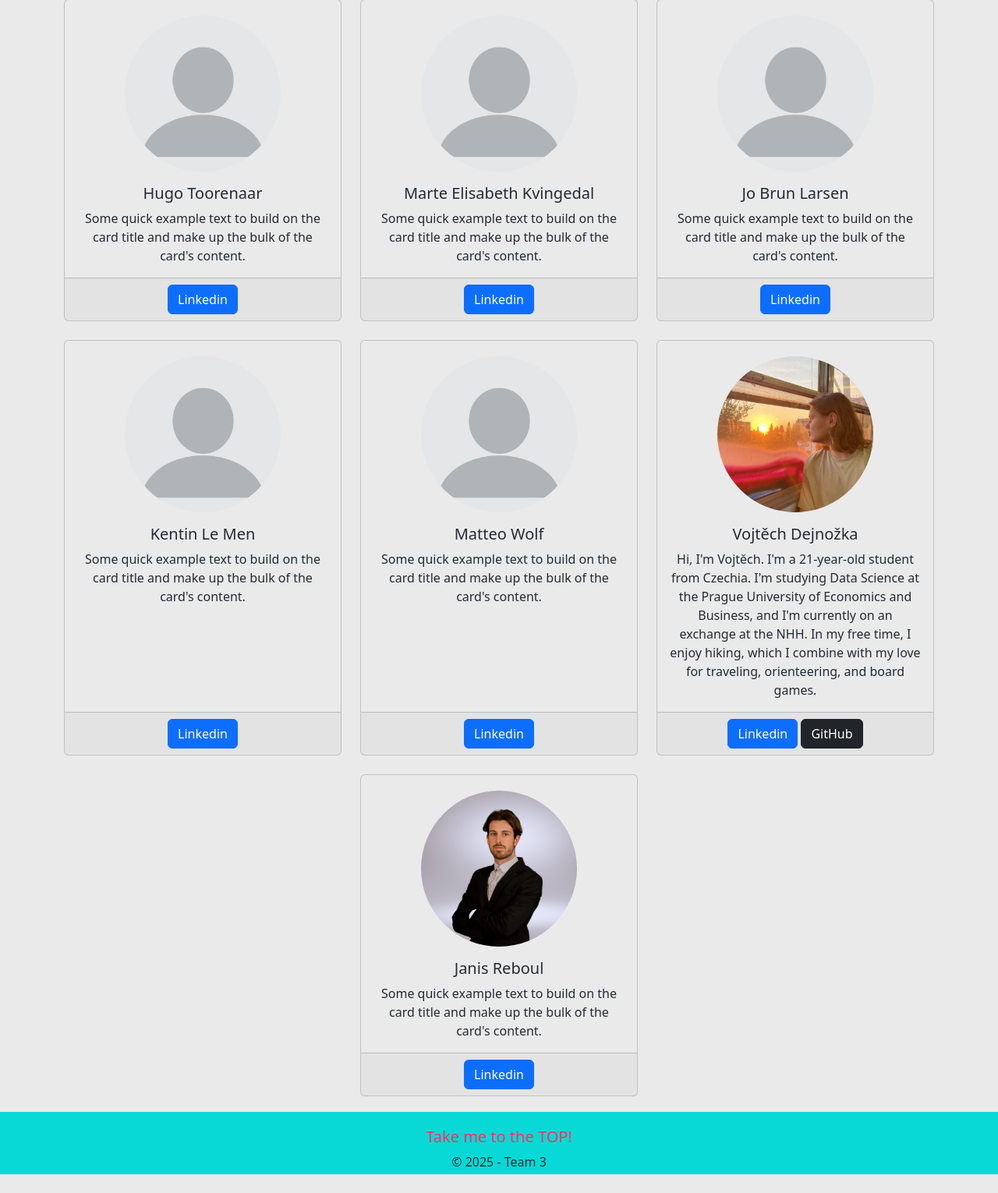
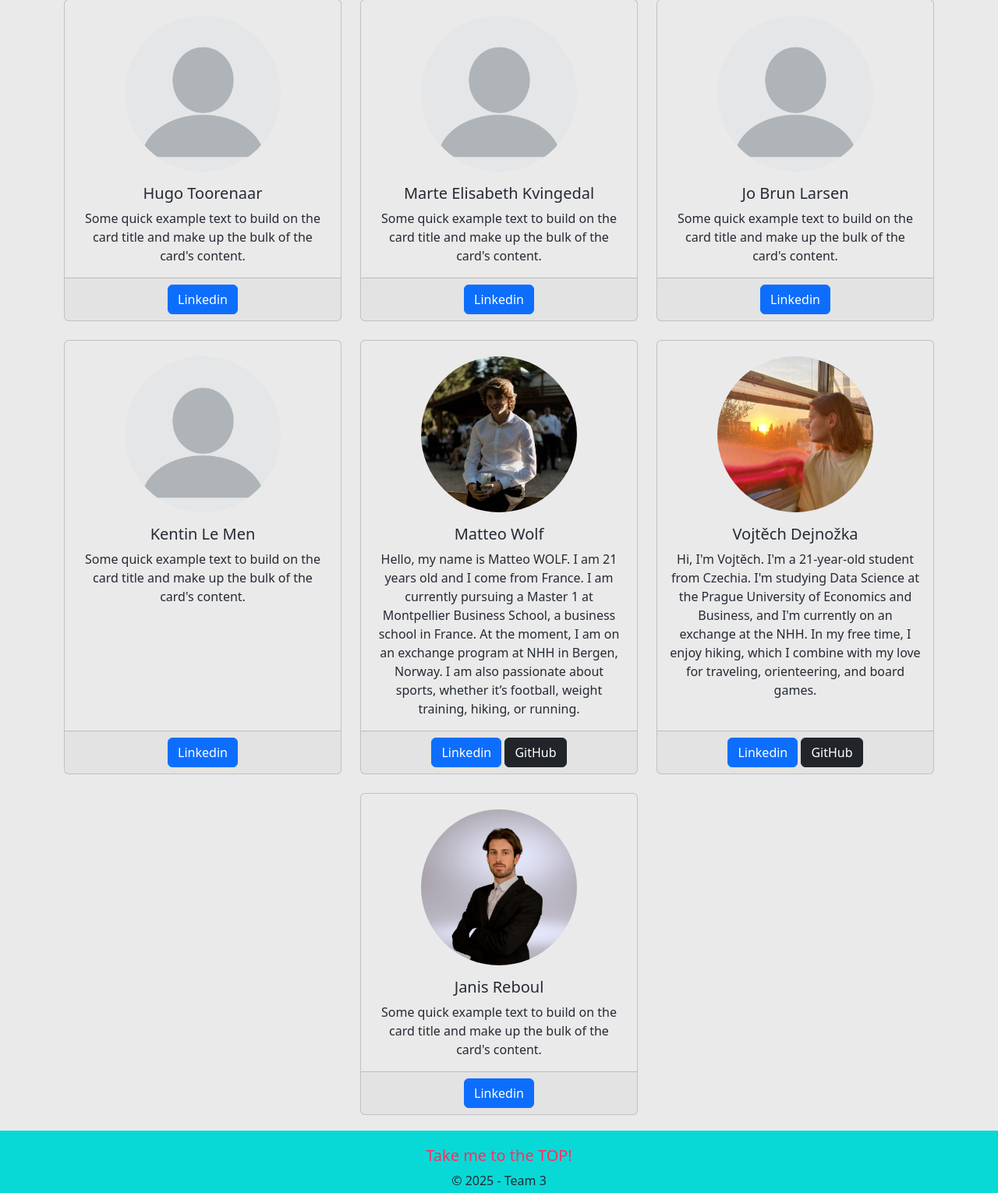
Before and after one commit to JanisReboul34/FOR19Shared, a Flask app: page /about in a window 1280 px wide. Shown: the part 239-1769 px from the top of the page at 78% size. Before the commit the page ends 1745 px from the top, so only its background shows below. Run offline with Flask 3, Linux system fonts and the light colour scheme.

Commit message:
Update about.html

```diff
--- a/FOR19-main/templates/about.html
+++ b/FOR19-main/templates/about.html
@@ -77,16 +77,19 @@
     <div class="col">
       <div class="card h-100">
         <div class="ratio ratio-1x1 rounded-circle overflow-hidden">
-          <img src="{{url_for('static', filename='./images/noimg.webp')}}" class="card-img-top img-cover" alt="dev2">
+          <img src="{{url_for('static', filename='./images/matteo.jpg')}}" class="card-img-top img-cover" alt="dev2">
         </div>
         <div class="card-body">
           <h5 class="card-title">Matteo Wolf</h5>
-          <p class="card-text">Some quick example text to build on the card title and make up the bulk of the card's
-            content.</p>
+          <p class="card-text">Hello, my name is Matteo WOLF. I am 21 years old and I come from France.
+            I am currently pursuing a Master 1 at Montpellier Business School, a business school in France.
+            At the moment, I am on an exchange program at NHH in Bergen, Norway.
+            I am also passionate about sports, whether it’s football, weight training, hiking, or running.</p>
 
         </div>
         <div class="card-footer">
-          <a href="#" class="btn btn-primary">Linkedin</a>
+          <a href="https://www.linkedin.com/in/matteo-wolf-968482166/" class="btn btn-primary">Linkedin</a>
+          <a href="https://github.com/Matteo-Wolf" class="btn btn-dark">GitHub</a>
         </div>
       </div>
     </div>
```
